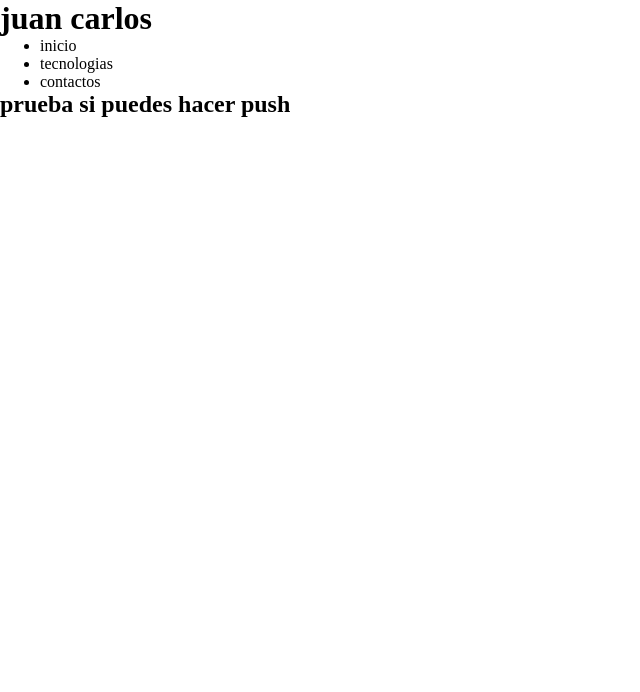
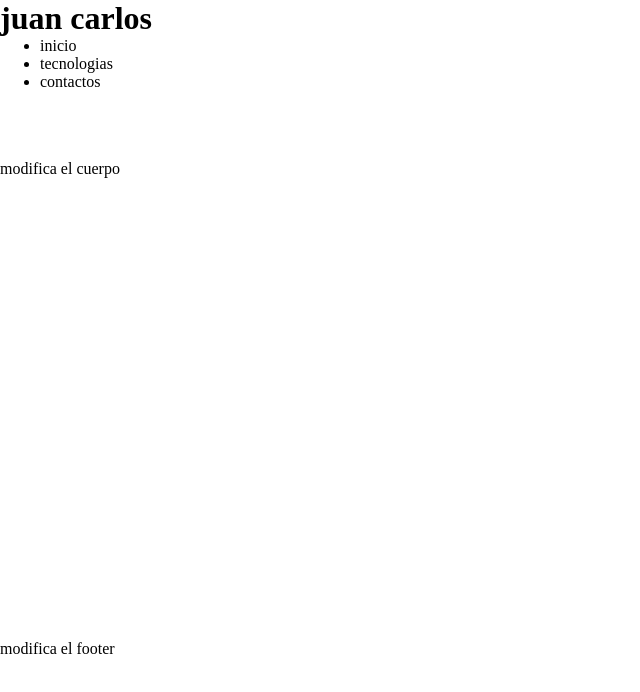
Before and after one commit to jguayanc93/jguayanc93.github.io, a plain HTML site: page index.html in a window 1280 px wide. Shown: the whole page, without its empty margins (0-640 px from the left). Drawn offline with Linux system fonts and the light colour scheme.

Commit message:
estructura de conectener ed cuerpo modificada 1.1

```diff
--- a/estilo.css
+++ b/estilo.css
@@ -1,3 +1,15 @@
 *{
     margin: 0;
 }
+.parte-top{
+    height: 20vh;
+    width: 100vw;
+}
+.parte-medio{
+    height: 60vh;
+    width: 100vw;
+}
+.parte-bot{
+    height: 60vh;
+    width: 100vw;
+}
--- a/index.html
+++ b/index.html
@@ -16,8 +16,11 @@
                 </ul>
             </div>
         </div>
-        <div class="parte-medio"></div>
-        <div class="parte-bot"></div>
-        <h2>prueba si puedes hacer push</h2>
+        <div class="parte-medio">
+            <p>modifica el cuerpo</p>
+        </div>
+        <div class="parte-bot">
+            <p>modifica el footer</p>
+        </div>
     </body>
 </html>
```
